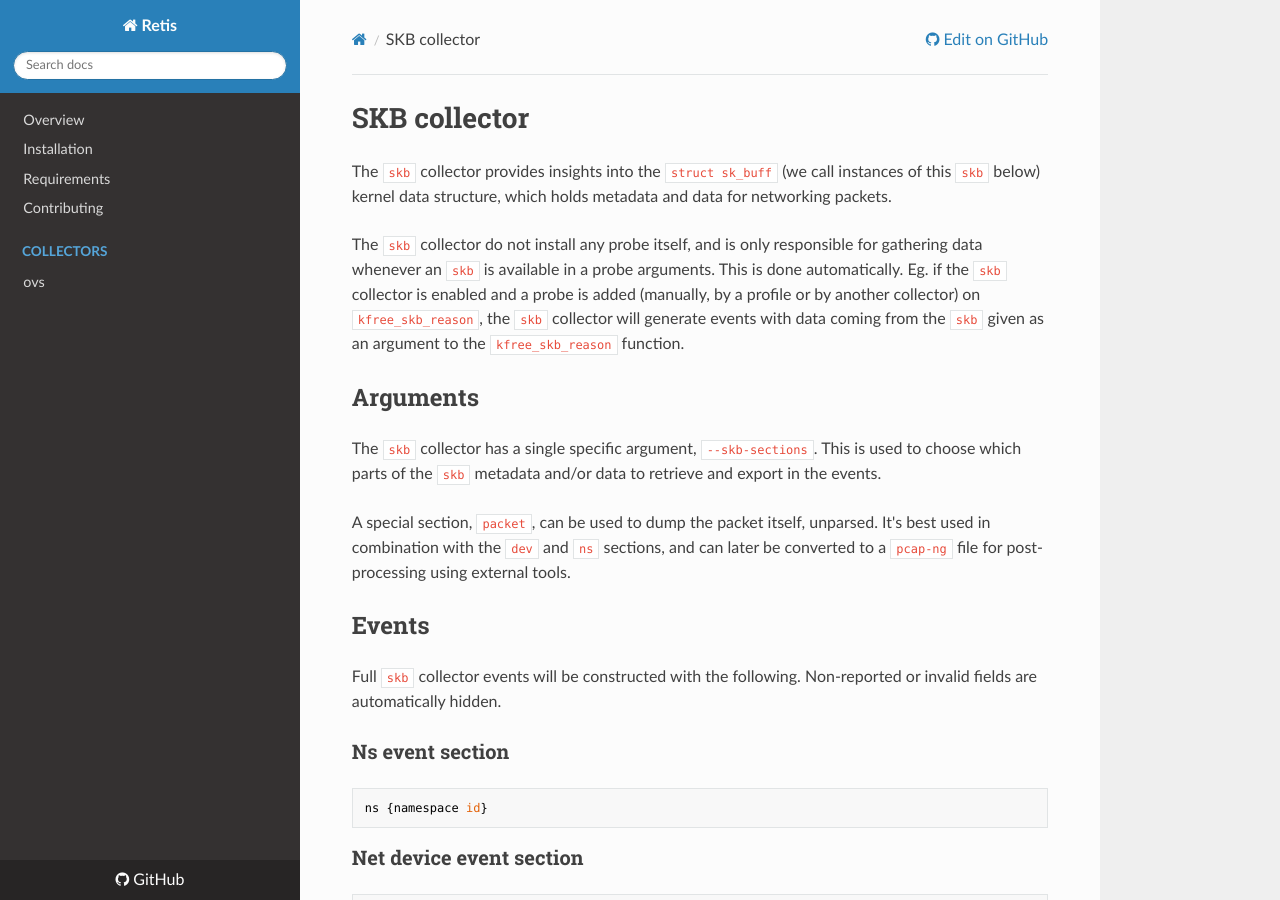
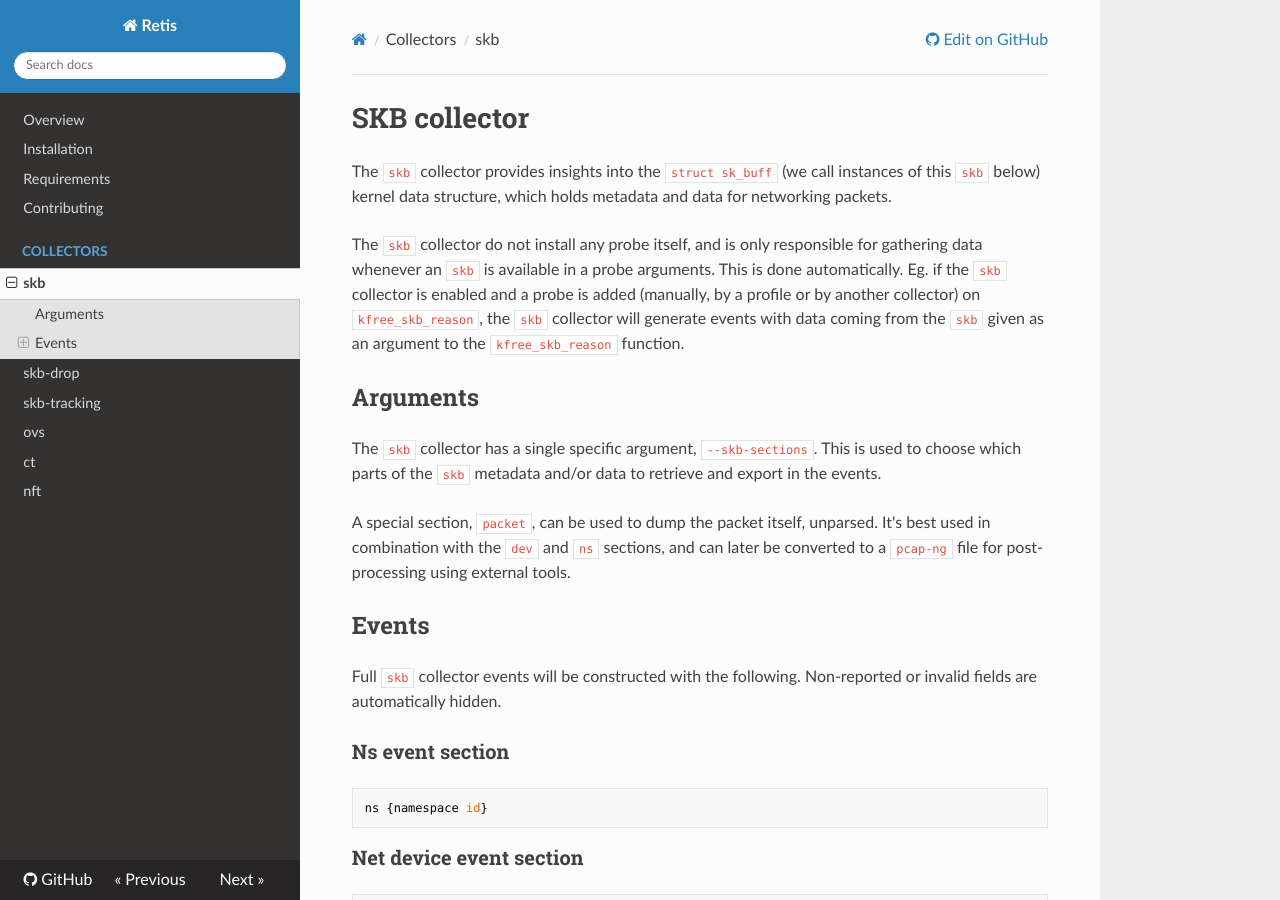
Before and after one commit to retis-org/retis, an MkDocs documentation site: the page built from docs/modules/skb.md, in a window 1280 px wide and 900 px high. Built offline with MkDocs 1.6.1, drawn with Linux system fonts in a browser that asks for light colours; nearby versions of some CDN libraries.

Commit message:
docs: list new collector in the menu
Signed-off-by: Antoine Tenart <atenart@redhat.com>

```diff
--- a/mkdocs.yml
+++ b/mkdocs.yml
@@ -12,7 +12,12 @@ nav:
   - Requirements: requirements.md
   - Contributing: CONTRIBUTING.md
   - Collectors:
+      - skb: modules/skb.md
+      - skb-drop: modules/skb_drop.md
+      - skb-tracking: modules/skb_tracking.md
       - ovs: modules/ovs.md
+      - ct: modules/ct.md
+      - nft: modules/nft.md
 
 theme: readthedocs
 plugins:
```
